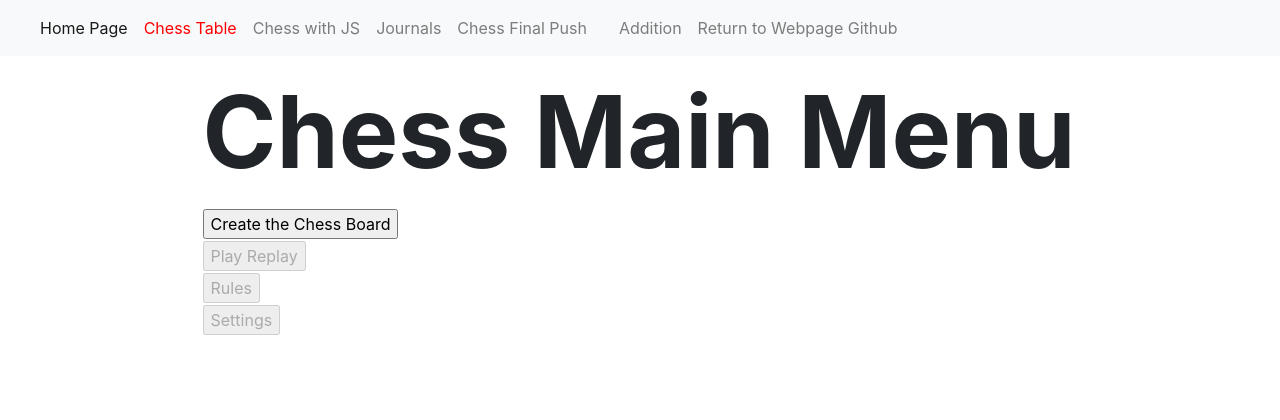
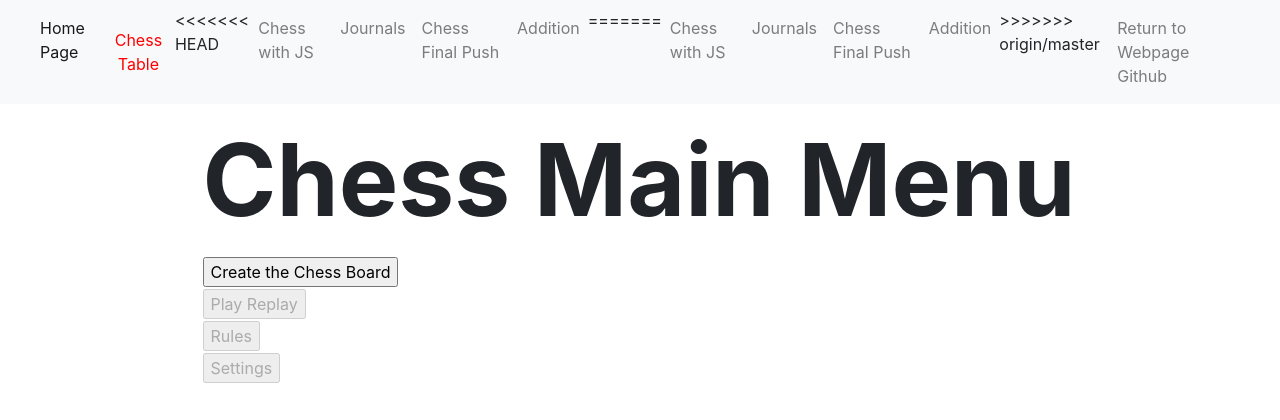
Before and after one commit to colin-szeto/Group-Portfolio, a Flask app: page /project/chessMenu/ in a window 1280 px wide. Shown: the top 420 px of the page. Run offline with Flask 2, Linux system fonts and the light colour scheme; some libraries are stand-ins or nearby versions.

Commit message:
navbar working

```diff
--- a/templates/base.html
+++ b/templates/base.html
@@ -23,13 +23,21 @@
           <a class="nav-link active" href="/">Home Page</a>
           <a class="nav-link code" style="color:red; margin:auto; text-align: center;" href="/project/chessMenu/" >Chess Table</a>
           <!--<a class="nav-link active" href="https://repl.it/@colinszeto/Group-Portfolio#templates/home.html">Coding Area </a>-->
+<<<<<<< HEAD
+          <a class="nav-link" href="chessJs">Chess with JS</a>
+          <a class="nav-link" href="journals">Journals</a>
+          <a class="nav-link" href="chessPush">Chess Final Push</a>
+          <a class="nav-link" href="index">Addition</a>
+=======
           <a class="nav-link" href="/project/chessJs">Chess with JS</a>
           <a class="nav-link" href="/project/journals">Journals</a>
           <a class="nav-link" href="/project/chessPush">Chess Final Push</a>
-          <a class="nav-link" href="/project/chessEmbed"></a>
           <a class="nav-link" href="/project/index">Addition</a>
+>>>>>>> origin/master
           <!--<a class="nav-link" href="yourName">What is my Name?</a>-->
           <a class="nav-link" href="https://github.com/kolinbilly/Group-Portfolio/blob/master/README.md">Return to Webpage Github</a>
+          <a class="nav-link" href="chessEmbed"></a>
+
         </div>
       </div>
     </nav>
```
